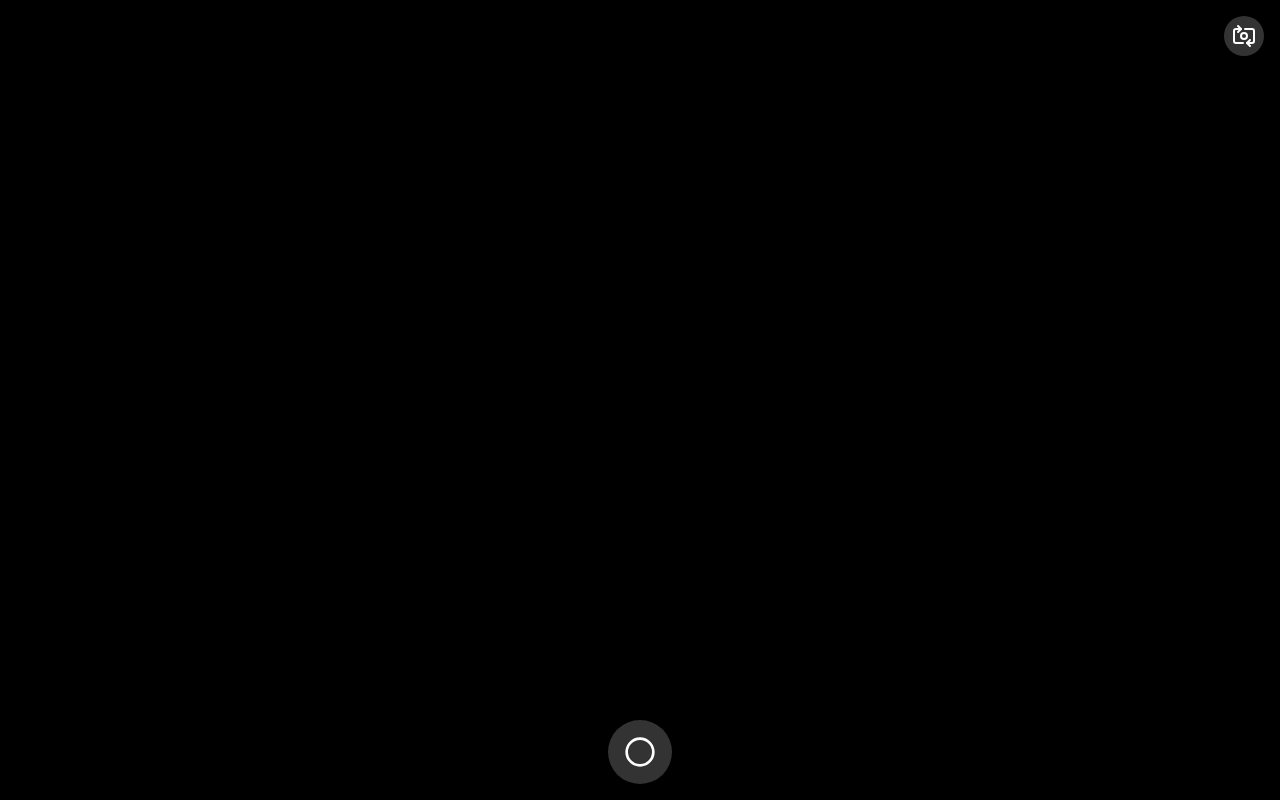
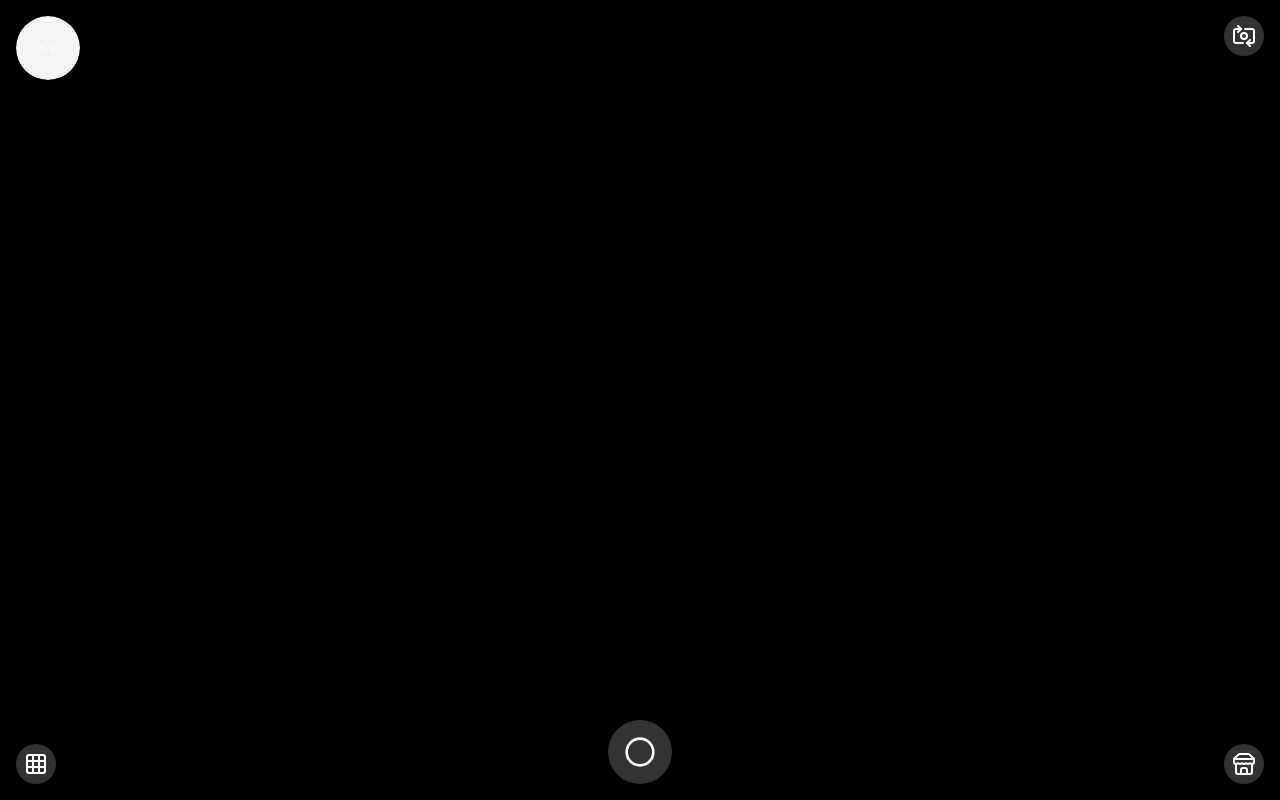
Before and after one commit to akelv/vui, a Next.js app: page / in a window 1280 px wide. Built offline with nearby package versions, Linux system fonts and the light colour scheme; no server answers; a web font is replaced by a local one.

Commit message:
Add more UI controls

```diff
--- a/components/VideoUploader.tsx
+++ b/components/VideoUploader.tsx
@@ -1,7 +1,8 @@
 "use client";
 import React, { useState, useRef, useEffect } from 'react';
 import axios from 'axios';
-
+import { Grid3x3Icon, SwitchCameraIcon, CircleIcon, StoreIcon } from './ui/controls';
+import { Avatar, AvatarFallback, AvatarImage } from './ui/avatar';
 const VideoUploader: React.FC = () => {
   const [isRecording, setIsRecording] = useState(false);
   const [isUploading, setIsUploading] = useState(false);
@@ -146,6 +147,12 @@ const VideoUploader: React.FC = () => {
 
   return (
     <div className="fixed inset-0 bg-black flex items-center justify-center">
+        <div className="absolute top-4 left-4 z-10">
+          <Avatar className="h-16 w-16 bg-gray-900 text-gray-50">
+            <AvatarImage alt="@shadcn" src="/placeholder-avatar.jpg" />
+            <AvatarFallback>KV</AvatarFallback>
+          </Avatar>
+        </div>
       <div className="absolute top-4 right-4 z-10">
         <button
           className="bg-white/20 backdrop-blur-sm rounded-full p-2 text-white hover:bg-white/30 focus:outline-none focus-visible:ring-2 focus-visible:ring-white focus-visible:ring-opacity-75 transition-colors"
@@ -159,7 +166,7 @@ const VideoUploader: React.FC = () => {
         <div className="absolute bottom-0 left-0 right-0 bg-gradient-to-t from-black/50 to-transparent p-4 flex flex-col items-center justify-center z-10">
           <div id='counter' className={`${isCounterVisible ? '' : 'hidden'} text-white mb-2 text-center`}>{counter/10}s</div>
           <button
-            className={`${isRecording ? 'bg-red-500' : 'bg-white/20'} disabled:bg-white-200/10 backdrop-blur-sm rounded-full p-4 text-white hover:bg-red-500/10 focus:outline-none focus-visible:ring-2 focus-visible:ring-white focus-visible:ring-opacity-75 transition-colors`}
+            className={`${isRecording ? 'bg-red-500' : 'bg-white/20'} disabled:bg-white/5 backdrop-blur-sm rounded-full p-4 text-white hover:bg-red-500/10 focus:outline-none focus-visible:ring-2 focus-visible:ring-white focus-visible:ring-opacity-75 transition-colors`}
             type="button"
             onClick={toggleRecording}
             disabled={isUploading}
@@ -170,51 +177,28 @@ const VideoUploader: React.FC = () => {
             <div className="text-white mt-2 z-10">Upload Progress: {uploadProgress}%</div>
           )}
         </div>
+        {/* <div className="absolute bottom-0 left-0 right-0 bg-gradient-to-t from-black/50 to-transparent p-4 flex justify-between z-10"> */}
+        <div className="absolute bottom-0 left-4 mb-4 z-10">
+        <button
+            className="bg-white/20 backdrop-blur-sm rounded-full p-2 text-white hover:bg-white/30 focus:outline-none focus-visible:ring-2 focus-visible:ring-white focus-visible:ring-opacity-75 transition-colors"
+            type='button'
+          >
+            <Grid3x3Icon className="h-6 w-6" />
+            <span className="sr-only">Go to product listing</span>
+          </button>
+        </div>
+        <div className="absolute bottom-0 right-4 mb-4 z-10">
+        <button
+            className="bg-white/20 backdrop-blur-sm rounded-full p-2 text-white hover:bg-white/30 focus:outline-none focus-visible:ring-2 focus-visible:ring-white focus-visible:ring-opacity-75 transition-colors"
+            type='button'
+          >
+            <StoreIcon className="h-6 w-6" />
+            <span className="sr-only">Go to store room</span>
+          </button>
+        </div>
       </div>
     </div>
   );
 };
 
 export default VideoUploader;
-
-interface IconProps extends React.SVGProps<SVGSVGElement> {}
-function CircleIcon(props: IconProps) {
-  return (
-    <svg
-      {...props}
-      xmlns="http://www.w3.org/2000/svg"
-      width="24"
-      height="24"
-      viewBox="0 0 24 24"
-      fill="none"
-      stroke="currentColor"
-      strokeWidth="2"
-      strokeLinecap="round"
-      strokeLinejoin="round"
-    >
-      <circle cx="12" cy="12" r="10" />
-    </svg>
-  );
-}
-function SwitchCameraIcon(props: IconProps) {
-    return (
-      <svg
-        {...props}
-        xmlns="http://www.w3.org/2000/svg"
-        width="24"
-        height="24"
-        viewBox="0 0 24 24"
-        fill="none"
-        stroke="currentColor"
-        strokeWidth="2"
-        strokeLinecap="round"
-        strokeLinejoin="round"
-      >
-        <path d="M11 19H4a2 2 0 0 1-2-2V7a2 2 0 0 1 2-2h5" />
-        <path d="M13 5h7a2 2 0 0 1 2 2v10a2 2 0 0 1-2 2h-5" />
-        <circle cx="12" cy="12" r="3" />
-        <path d="m18 22-3-3 3-3" />
-        <path d="m6 2 3 3-3 3" />
-      </svg>
-    )
-  }
--- /dev/null
+++ b/components/ui/controls.tsx
@@ -0,0 +1,130 @@
+
+interface IconProps extends React.SVGProps<SVGSVGElement> {}
+export function Grid3x3Icon(props: IconProps) {
+    return (
+      <svg
+        {...props}
+        xmlns="http://www.w3.org/2000/svg"
+        width="24"
+        height="24"
+        viewBox="0 0 24 24"
+        fill="none"
+        stroke="currentColor"
+        strokeWidth="2"
+        strokeLinecap="round"
+        strokeLinejoin="round"
+      >
+        <rect width="18" height="18" x="3" y="3" rx="2" />
+        <path d="M3 9h18" />
+        <path d="M3 15h18" />
+        <path d="M9 3v18" />
+        <path d="M15 3v18" />
+      </svg>
+    )
+  }
+
+export function CircleIcon(props: IconProps) {
+  return (
+    <svg
+      {...props}
+      xmlns="http://www.w3.org/2000/svg"
+      width="24"
+      height="24"
+      viewBox="0 0 24 24"
+      fill="none"
+      stroke="currentColor"
+      strokeWidth="2"
+      strokeLinecap="round"
+      strokeLinejoin="round"
+    >
+      <circle cx="12" cy="12" r="10" />
+    </svg>
+  );
+}
+
+export function SwitchCameraIcon(props: IconProps) {
+    return (
+      <svg
+        {...props}
+        xmlns="http://www.w3.org/2000/svg"
+        width="24"
+        height="24"
+        viewBox="0 0 24 24"
+        fill="none"
+        stroke="currentColor"
+        strokeWidth="2"
+        strokeLinecap="round"
+        strokeLinejoin="round"
+      >
+        <path d="M11 19H4a2 2 0 0 1-2-2V7a2 2 0 0 1 2-2h5" />
+        <path d="M13 5h7a2 2 0 0 1 2 2v10a2 2 0 0 1-2 2h-5" />
+        <circle cx="12" cy="12" r="3" />
+        <path d="m18 22-3-3 3-3" />
+        <path d="m6 2 3 3-3 3" />
+      </svg>
+    )
+  }
+
+  export function ShoppingCartIcon(props: IconProps) {
+    return (
+      <svg
+        {...props}
+        xmlns="http://www.w3.org/2000/svg"
+        width="24"
+        height="24"
+        viewBox="0 0 24 24"
+        fill="none"
+        stroke="currentColor"
+        strokeWidth="2"
+        strokeLinecap="round"
+        strokeLinejoin="round"
+      >
+        <circle cx="8" cy="21" r="1" />
+        <circle cx="19" cy="21" r="1" />
+        <path d="M2.05 2.05h2l2.66 12.42a2 2 0 0 0 2 1.58h9.78a2 2 0 0 0 1.95-1.57l1.65-7.43H5.12" />
+      </svg>
+    )
+  }
+
+  export function CameraIcon(props: IconProps) {
+    return (
+      <svg
+        {...props}
+        xmlns="http://www.w3.org/2000/svg"
+        width="24"
+        height="24"
+        viewBox="0 0 24 24"
+        fill="none"
+        stroke="currentColor"
+        strokeWidth="2"
+        strokeLinecap="round"
+        strokeLinejoin="round"
+      >
+        <path d="M14.5 4h-5L7 7H4a2 2 0 0 0-2 2v9a2 2 0 0 0 2 2h16a2 2 0 0 0 2-2V9a2 2 0 0 0-2-2h-3l-2.5-3z" />
+        <circle cx="12" cy="13" r="3" />
+      </svg>
+    )
+  }
+
+export function StoreIcon(props: IconProps) {
+    return (
+      <svg
+        {...props}
+        xmlns="http://www.w3.org/2000/svg"
+        width="24"
+        height="24"
+        viewBox="0 0 24 24"
+        fill="none"
+        stroke="currentColor"
+        strokeWidth="2"
+        strokeLinecap="round"
+        strokeLinejoin="round"
+      >
+        <path d="m2 7 4.41-4.41A2 2 0 0 1 7.83 2h8.34a2 2 0 0 1 1.42.59L22 7" />
+        <path d="M4 12v8a2 2 0 0 0 2 2h12a2 2 0 0 0 2-2v-8" />
+        <path d="M15 22v-4a2 2 0 0 0-2-2h-2a2 2 0 0 0-2 2v4" />
+        <path d="M2 7h20" />
+        <path d="M22 7v3a2 2 0 0 1-2 2v0a2.7 2.7 0 0 1-1.59-.63.7.7 0 0 0-.82 0A2.7 2.7 0 0 1 16 12a2.7 2.7 0 0 1-1.59-.63.7.7 0 0 0-.82 0A2.7 2.7 0 0 1 12 12a2.7 2.7 0 0 1-1.59-.63.7.7 0 0 0-.82 0A2.7 2.7 0 0 1 8 12a2.7 2.7 0 0 1-1.59-.63.7.7 0 0 0-.82 0A2.7 2.7 0 0 1 4 12v0a2 2 0 0 1-2-2V7" />
+      </svg>
+    )
+  }
```
